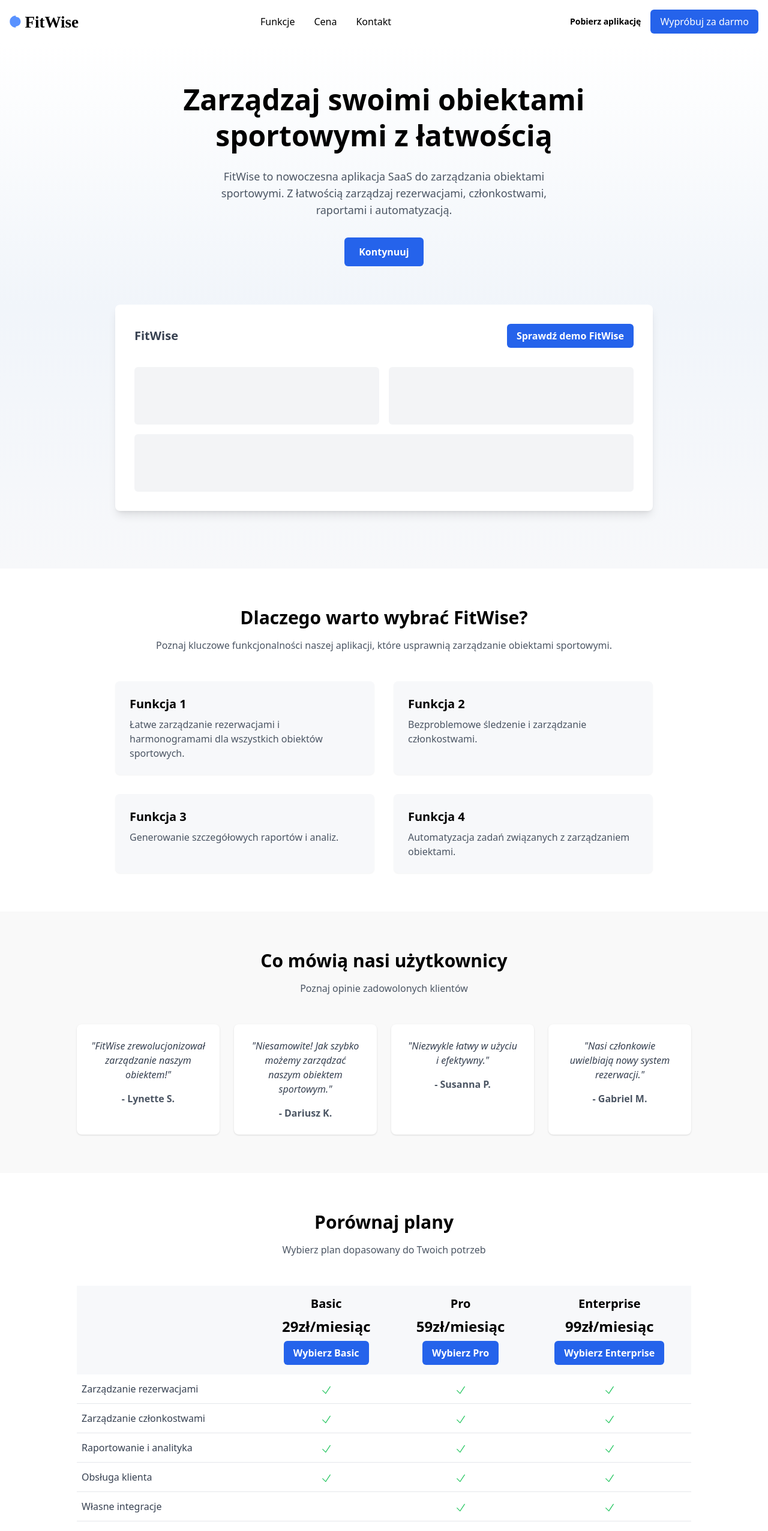
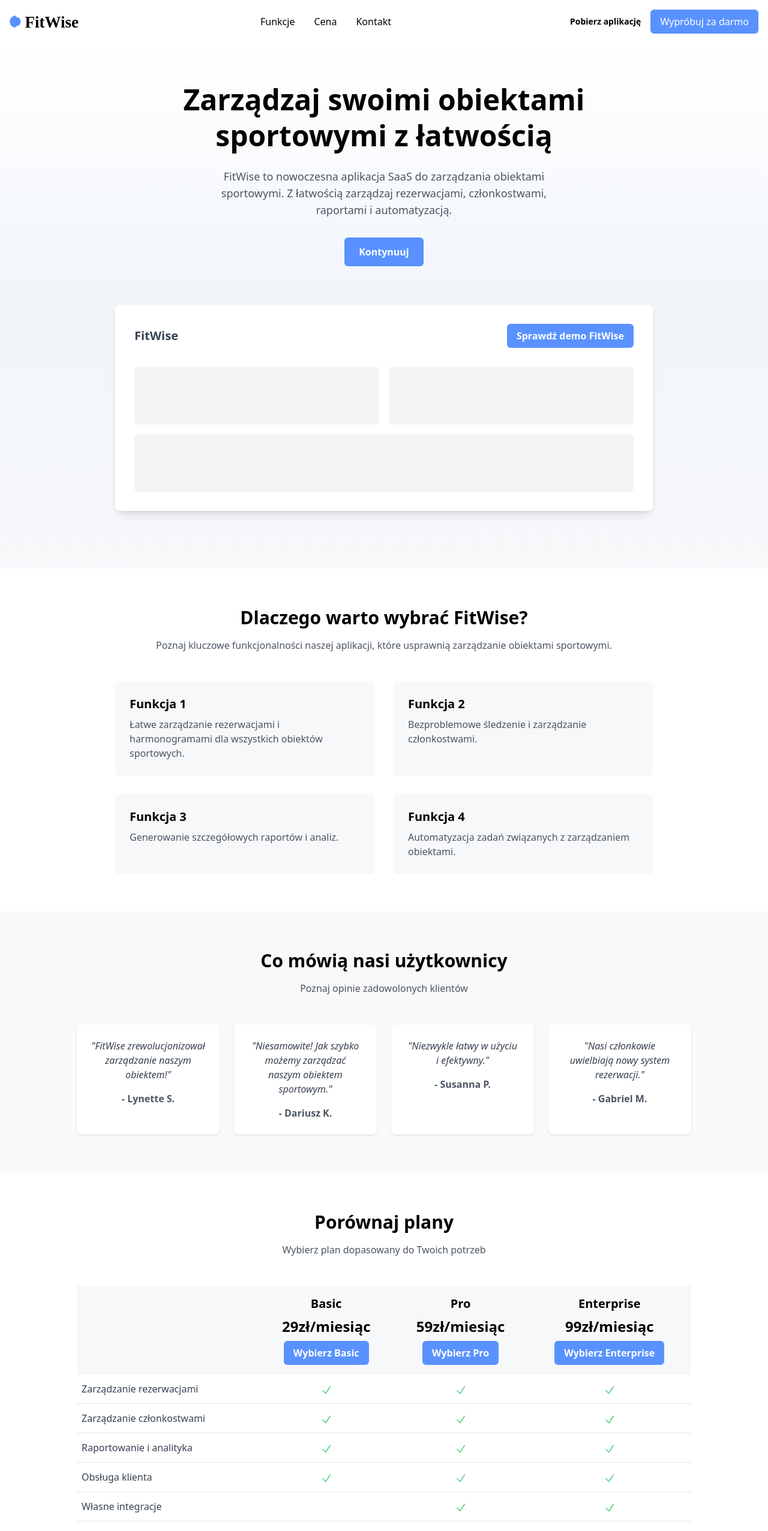
Before and after one commit to PatZdz/fitwise_landing, a Next.js app: page / in a window 1280 px wide. Shown: the top 2553 px of the page at 60% size. Built offline with nearby package versions, Linux system fonts and the light colour scheme.

Commit message:
Added brand blue

```diff
--- a/src/app/components/Hero.tsx
+++ b/src/app/components/Hero.tsx
@@ -18,7 +18,7 @@ export default function Hero() {
           Z łatwością zarządzaj rezerwacjami, członkostwami, raportami i automatyzacją.
         </p>
         <button
-          className="px-6 py-3 bg-blue-600 text-white rounded-md font-semibold hover:bg-blue-700 transition"
+          className="px-6 py-3 bg-primary text-white rounded-md font-semibold hover:bg-primary/90 transition"
           aria-label="Przejdź dalej"
         >
           Kontynuuj
--- a/src/app/components/HeroMock.tsx
+++ b/src/app/components/HeroMock.tsx
@@ -7,7 +7,7 @@ export default function HeroMock() {
       {/* Góra karty: logo FitWise z lewej, przycisk "Sprawdź demo FitWise" z prawej */}
       <div className="flex items-center justify-between mb-8">
         <span className="text-xl font-bold text-gray-700">FitWise</span>
-        <button className="px-4 py-2 bg-blue-600 text-white rounded-md font-semibold hover:bg-blue-700 transition">
+        <button className="px-4 py-2 bg-primary text-white rounded-md font-semibold hover:bg-primary/90 transition">
           Sprawdź demo FitWise
         </button>
       </div>
--- a/src/app/components/Navbar.tsx
+++ b/src/app/components/Navbar.tsx
@@ -28,7 +28,7 @@ export default function Navbar() {
             Pobierz aplikację
           </a>
           <a
-            className="px-4 py-2 bg-blue-600 text-white rounded-md hover:bg-blue-700 transition"
+            className="px-4 py-2 bg-primary text-white rounded-md hover:bg-primary/90 transition"
             href="#"
           >
             Wypróbuj za darmo
--- a/src/app/components/Pricing.tsx
+++ b/src/app/components/Pricing.tsx
@@ -1,10 +1,8 @@
 "use client";
 import React from "react";
-import { CheckIcon } from '@heroicons/react/24/solid';
+import { CheckIcon } from "@heroicons/react/24/solid";
 
 export default function Pricing() {
-  // Zmieniamy strukturę, by była jak w Figma – kolumny: Basic, Pro, Enterprise
-  // a w wierszach funkcjonalności.
   const pricingData = [
     {
       plan: "Basic",
@@ -82,10 +80,13 @@ export default function Pricing() {
               <tr className="bg-[#F7F8FA]">
                 <th className="py-4 px-2 text-left"></th>
                 {pricingData.map((col) => (
-                  <th key={col.plan} className="py-4 px-2 text-center font-semibold">
+                  <th
+                    key={col.plan}
+                    className="py-4 px-2 text-center font-semibold"
+                  >
                     <div className="mb-2 text-xl">{col.plan}</div>
                     <div className="text-2xl font-bold mb-2">{col.price}</div>
-                    <button className="bg-blue-600 text-white px-4 py-2 rounded-md font-semibold hover:bg-blue-700 transition">
+                    <button className="bg-primary text-white px-4 py-2 rounded-md font-semibold hover:bg-primary/90 transition">
                       {col.cta}
                     </button>
                   </th>
@@ -99,7 +100,10 @@ export default function Pricing() {
                     {feature}
                   </td>
                   {pricingData.map((col) => (
-                    <td key={col.plan + feature} className="py-3 px-2 text-center">
+                    <td
+                      key={col.plan + feature}
+                      className="py-3 px-2 text-center"
+                    >
                       {col.features[feature as keyof typeof col.features] ? (
                         <CheckIcon className="h-5 w-5 text-green-500 mx-auto inline-block" />
                       ) : null}
--- a/src/app/page.tsx
+++ b/src/app/page.tsx
@@ -22,9 +22,9 @@ export default function Page() {
           <p className="text-gray-600 mb-8">Masz pytania? Skontaktuj się z nami.</p>
           <a
             href="#"
-            className="px-6 py-3 bg-blue-600 text-white rounded-md font-semibold hover:bg-blue-700 transition"
+            className="px-6 py-3 bg-primary text-white rounded-md font-semibold hover:bg-primary/90 transition"
           >
-            Contact Us
+            Napisz do nas
           </a>
         </div>
       </section>
--- /dev/null
+++ b/src/styles/globals.css
@@ -0,0 +1,28 @@
+@tailwind base;
+@tailwind components;
+@tailwind utilities;
+
+:root {
+  --primary-color: #5992FF;
+  --primary-hover: #4B7EE6;
+}
+
+@layer components {
+  .btn-cta {
+    @apply bg-[#5992FF] hover:bg-[#4B7EE6] text-white font-medium px-4 py-2 rounded-lg transition-colors duration-200;
+  }
+}
+
+@layer base {
+  .bg-primary {
+    background-color: var(--primary-color);
+  }
+
+  .hover\:bg-primary\/90:hover {
+    background-color: var(--primary-hover);
+  }
+
+  .text-primary {
+    color: var(--primary-color);
+  }
+}
--- a/tailwind.config.ts
+++ b/tailwind.config.ts
@@ -2,11 +2,18 @@ import type { Config } from "tailwindcss";
 
 export default {
   content: [
-    "./src/**/*.{js,ts,jsx,tsx}",
-    // Dodaj dodatkowe ścieżki, jeśli to konieczne
+    "./src/pages/**/*.{js,ts,jsx,tsx,mdx}",
+    "./src/components/**/*.{js,ts,jsx,tsx,mdx}",
+    "./src/app/**/*.{js,ts,jsx,tsx,mdx}",
   ],
   theme: {
-    extend: {},
+    extend: {
+      colors: {
+        primary: "#5992FF",
+        'cta': '#5992FF',
+        'cta-hover': '#4B7EE6',
+      },
+    },
   },
   plugins: [],
 } satisfies Config;
```
